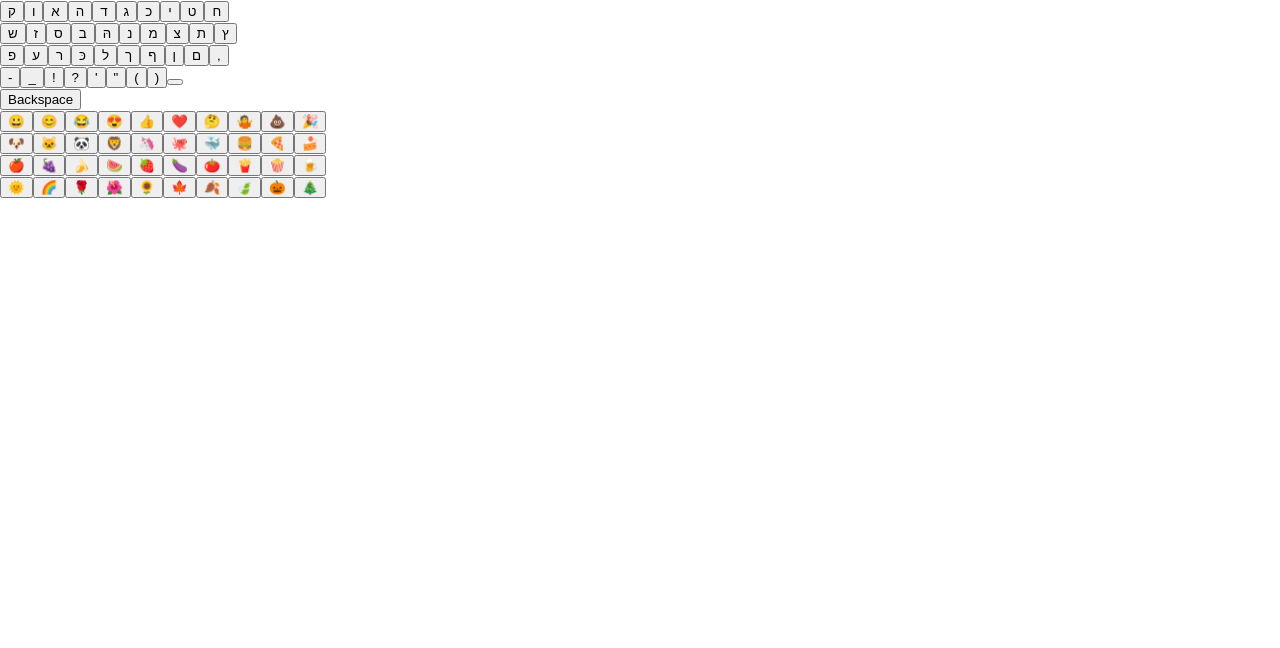
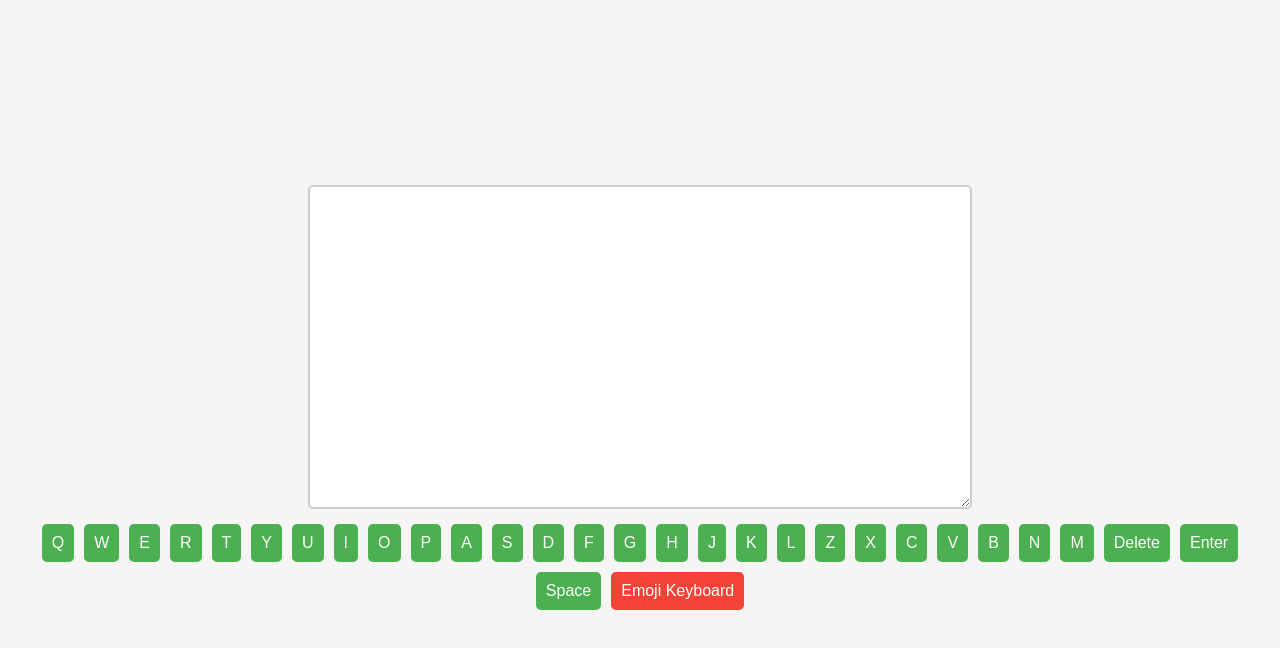
Before and after one commit to HeroutRozilyo/Project_FullStack_4, a React (Create React App) app: page / in a window 1280 px wide. Shown: the top 648 px of the page. Built offline with nearby package versions, Linux system fonts and the light colour scheme.

Commit message:
keyboard with emoji and english

```diff
--- a/package.json
+++ b/package.json
@@ -4,9 +4,12 @@
   "homepage": "https://HeroutRozilyo.github.io/FullStack4",
   "private": true,
   "dependencies": {
+    "@emoji-mart/data": "^1.1.2",
+    "@emoji-mart/react": "^1.1.1",
     "@testing-library/jest-dom": "^5.16.5",
     "@testing-library/react": "^13.4.0",
     "@testing-library/user-event": "^13.5.0",
+    "emoji-mart": "^5.5.2",
     "react": "^18.2.0",
     "react-dom": "^18.2.0",
     "react-scripts": "5.0.1",
--- a/public/css/KeyBoard.css
+++ /dev/null
@@ -1,3 +0,0 @@
-body{
-    color: aliceblue;
-}
--- a/src/TextEditor.js
+++ b/src/TextEditor.js
@@ -1,58 +1,61 @@
 import React, { useState } from 'react';
+import '../src/css/KeyBoard.css';
 
-function App() {
+const App = () => {
   const [text, setText] = useState('');
+  const [isEmojiKeyboard, setIsEmojiKeyboard] = useState(false);
 
-  const handleKeyPress = (char) => {
-    setText(text + char);
+  const handleKeyPress = (key) => {
+    setText(text + key);
   };
 
-  const handleBackspaceClick = () => {
+  const handleBackspace = () => {
     setText(text.slice(0, -1));
+  };
+
+  const handleEnter = () => {
+    setText(text + '\n');
+  };
+
+  const handleSpace = () => {
+    setText(text + ' ');
   };
 
   const handleEmojiClick = (emoji) => {
     setText(text + emoji);
   };
 
-  const hebrewKeyboardLayout = [
-    ['ק', 'ו', 'א', 'ה', 'ד', 'ג', 'כ', 'י', 'ט', 'ח'],
-    ['ש', 'ז', 'ס', 'ב', 'הּ', 'נ', 'מ', 'צ', 'ת', 'ץ'],
-    ['פ', 'ע', 'ר', 'כּ', 'ל', 'ך', 'ף', 'ן', 'ם', ','],
-    ['-', '_', '!', '?', "'", '"', '(', ')', ' '],
-  ];
+  const toggleKeyboard = () => {
+    setIsEmojiKeyboard(!isEmojiKeyboard);
+  };
 
-  const emojiKeyboardLayout = [
-    ['😀', '😊', '😂', '😍', '👍', '❤️', '🤔', '🤷', '💩', '🎉'],
-    ['🐶', '🐱', '🐼', '🦁', '🦄', '🐙', '🐳', '🍔', '🍕', '🍰'],
-    ['🍎', '🍇', '🍌', '🍉', '🍓', '🍆', '🍅', '🍟', '🍿', '🍺'],
-    ['🌞', '🌈', '🌹', '🌺', '🌻', '🍁', '🍂', '🍃', '🎃', '🎄'],
-  ];
+  const virtualKeys = ['Q', 'W', 'E', 'R', 'T', 'Y', 'U', 'I', 'O', 'P', 'A', 'S', 'D', 'F', 'G', 'H', 'J', 'K', 'L', 'Z', 'X', 'C', 'V', 'B', 'N', 'M'];
+
+  const emojiKeys = ['😀', '😂', '😍', '👍', '👎', '💩', '🍔', '🍕', '🍟', '🌮', '🍣', '🍩', '❤️', '👀', '🌞', '🌈', '🚀', '🎉', '🎁'];
 
   return (
-    <div>
-      <div>
-        {hebrewKeyboardLayout.map((row, index) => (
-          <div key={index}>
-            {row.map((char, index) => (
-              <button key={index} onClick={() => handleKeyPress(char)}>{char}</button>
-            ))}
-          </div>
-        ))}
-        <button onClick={handleBackspaceClick}>Backspace</button>
+    <div className="App">
+      <textarea className="text-editor" value={text} onChange={(e) => setText(e.target.value)}></textarea>
+      <div className="keyboard">
+        {isEmojiKeyboard ?
+          emojiKeys.map((emoji) => (
+            <button key={emoji} onClick={() => handleEmojiClick(emoji)}>
+              {emoji}
+            </button>
+          )) :
+          virtualKeys.map((key) => (
+            <button key={key} onClick={() => handleKeyPress(key)}>
+              {key}
+            </button>
+          ))
+        }
+        <button onClick={handleBackspace}>Delete</button>
+        <button onClick={handleEnter}>Enter</button>
+        <button onClick={handleSpace}>Space</button>
+        <button onClick={toggleKeyboard}>{isEmojiKeyboard ? 'Virtual Keyboard' : 'Emoji Keyboard'}</button>
       </div>
-      <div>
-        {emojiKeyboardLayout.map((row, index) => (
-          <div key={index}>
-            {row.map((emoji, index) => (
-              <button key={index} onClick={() => handleEmojiClick(emoji)}>{emoji}</button>
-            ))}
-          </div>
-        ))}
-      </div>
-      <div>{text}</div>
     </div>
   );
-}
+};
 
 export default App;
--- /dev/null
+++ b/src/css/KeyBoard.css
@@ -0,0 +1,63 @@
+.App {
+  display: flex;
+  flex-direction: column;
+  align-items: center;
+  justify-content: center;
+  height: 100vh;
+  background-color: #f5f5f5;
+}
+
+.text-editor {
+  width: 50%;
+  height: 300px;
+  padding: 10px;
+  font-size: 18px;
+  border: 2px solid #ccc;
+  border-radius: 5px;
+  outline: none;
+}
+
+.keyboard {
+  display: flex;
+  flex-wrap: wrap;
+  justify-content: center;
+  margin-top: 10px;
+}
+
+.keyboard button {
+  margin: 5px;
+  padding: 10px;
+  font-size: 16px;
+  color: #fff;
+  background-color: #4CAF50;
+  border: none;
+  border-radius: 5px;
+  outline: none;
+  cursor: pointer;
+}
+
+.keyboard button:hover {
+  background-color: #3e8e41;
+}
+
+.keyboard button:active {
+  background-color: #3e8e41;
+  transform: translateY(2px);
+}
+
+.keyboard button:last-child {
+  background-color: #f44336;
+}
+
+.keyboard button:last-child:hover {
+  background-color: #d32f2f;
+}
+
+.keyboard button:last-child:active {
+  background-color: #d32f2f;
+  transform: translateY(2px);
+}
+
+.keyboard button:focus {
+  box-shadow: 0 0 0 2px #4CAF50;
+}
```
Also changed, not shown: 1 other file (tests, documents, lock files or other folders).
